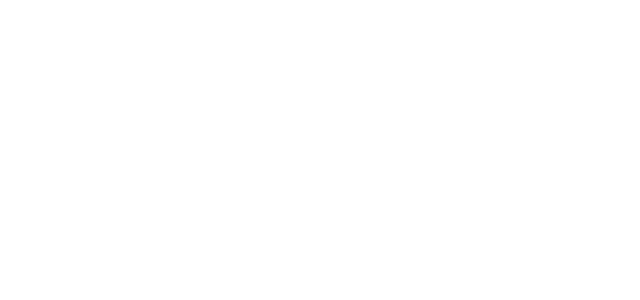
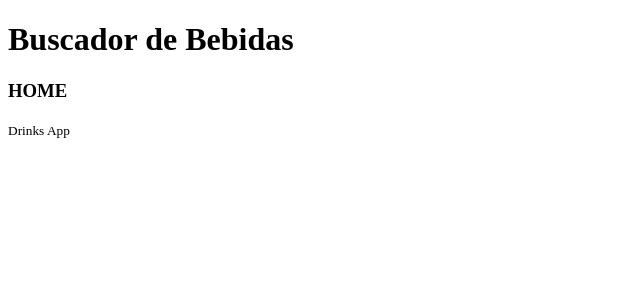
Before and after one commit to BarrosLucasJavier/drinks-proyect, a React (Vite) app: page / in a window 1280 px wide. Shown: the top 300 px of the page, without its empty margins (0-640 px from the left). Built offline with nearby package versions, Linux system fonts and the light colour scheme.

Commit message:
Estructura inicial agregada

```diff
--- a/package.json
+++ b/package.json
@@ -10,8 +10,10 @@
     "preview": "vite preview"
   },
   "dependencies": {
+    "prop-types": "^15.8.1",
     "react": "^18.2.0",
-    "react-dom": "^18.2.0"
+    "react-dom": "^18.2.0",
+    "react-router-dom": "^6.14.1"
   },
   "devDependencies": {
     "@types/react": "^18.2.14",
--- a/src/App.jsx
+++ b/src/App.jsx
@@ -1,12 +1,13 @@
-
+import MainLayout from './layout'
+import AppRoutes from './routes'
 
 function App() {
 
 
   return (
-    <>
-
-    </>
+    <MainLayout>
+      <AppRoutes/>
+    </MainLayout>
   )
 }
 
--- a/src/components/Footer/index.jsx
+++ b/src/components/Footer/index.jsx
@@ -2,9 +2,9 @@
 
 const Footer = () => {
     return (
-        <div>
-
-        </div>
+        <footer>
+            <small>Drinks App</small>
+        </footer>
     );
 }
 
--- a/src/components/Header/index.jsx
+++ b/src/components/Header/index.jsx
@@ -2,9 +2,9 @@
 
 const Header = () => {
     return (
-        <div>
-
-        </div>
+        <header>
+            <h1>Buscador de Bebidas</h1>
+        </header>
     );
 }
 
--- /dev/null
+++ b/src/layout/index.jsx
@@ -0,0 +1,17 @@
+import PropTypes from 'prop-types'
+import Header from '../components/Header'
+import Footer from '../components/Footer'
+
+const MainLayout = ({ children }) => {
+    return (
+        <div>
+            <Header/>
+            {children}
+            <Footer/>
+        </div>
+    );
+}
+MainLayout.propTypes = {
+    children: PropTypes.node.isRequired,
+}
+export default MainLayout;
--- /dev/null
+++ b/src/pages/Home/index.jsx
@@ -0,0 +1,11 @@
+
+
+const Home = () => {
+    return (
+        <main>
+            <h3>HOME</h3>
+        </main>
+    );
+}
+
+export default Home;
--- /dev/null
+++ b/src/pages/NotFound/index.jsx
@@ -0,0 +1,11 @@
+
+
+const NotFound = () => {
+    return (
+        <div>
+            <h2>404 Not Found</h2>
+        </div>
+    );
+}
+
+export default NotFound;
--- /dev/null
+++ b/src/routes/index.jsx
@@ -0,0 +1,16 @@
+import { BrowserRouter as Router, Routes, Route} from 'react-router-dom';
+import Home from '../pages/Home'
+import NotFound from '../pages/NotFound'
+
+const AppRoutes = () => {
+    return (
+        <Router>
+            <Routes>
+                <Route path='/' element={<Home/>}/>
+                <Route path='*' element={<NotFound/>}/>
+            </Routes>
+        </Router>
+    );
+}
+
+export default AppRoutes;
```
Also changed, not shown: 1 other file (tests, documents, lock files or other folders).
